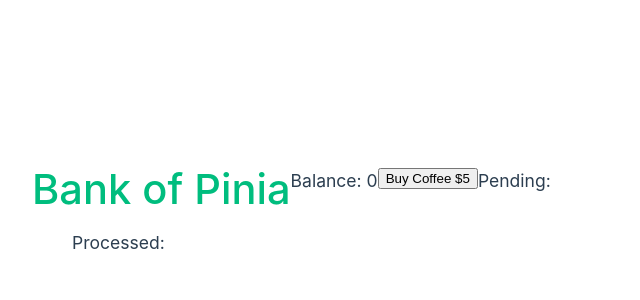
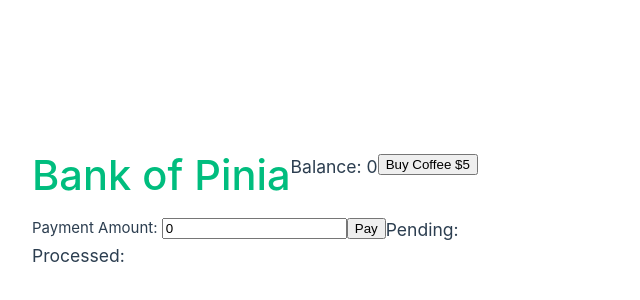
Before and after one commit to avan2s/vue_pinia, a Vue app: page / in a window 1280 px wide. Shown: the part 188-488 px from the top of the page, without its empty margins (0-640 px from the left). Built offline with nearby package versions, Linux system fonts and the light colour scheme.

Commit message:
add action to pay

```diff
--- a/src/App.vue
+++ b/src/App.vue
@@ -1,15 +1,25 @@
 <script setup lang="ts">
+import { ref } from "vue";
 import HelloWorld from "./components/HelloWorld.vue";
 import { useBankAccountStore } from "./stores/bankAccount";
 const store = useBankAccountStore();
 
 store.$onAction(({ name, store, after }) => {
-  after(result => {
-    if (result && name === "charge") {
-      store.processTransaction(result);
+  after((result) => {
+    if (result && ['charge','pay'].includes(name)) {
+      store.processTransaction(result as number);
     }
   });
 });
+
+const payAmount = ref(0);
+
+const submitPayment = () => {
+  if (payAmount.value) {
+    store.pay(payAmount.value);
+    payAmount.value = 0;
+  }
+};
 </script>
 
 <template>
@@ -20,11 +30,15 @@ store.$onAction(({ name, store, after }) => {
       <h3>Balance: {{ store.runningBalance }}</h3>
 
       <button @click="store.charge(5)">Buy Coffee $5</button>
+      <div>
+        Payment Amount: <input type="number" v-model="payAmount" />
+        <button @click="submitPayment">Pay</button>
+      </div>
 
       <h3>Pending:</h3>
       <ul>
         <li v-for="item in store.pendingTransactions" :key="item.id">
-          ${{ item.amount }}
+          $ {{ item.amount }}
         </li>
       </ul>
 
--- a/src/stores/bankAccount.ts
+++ b/src/stores/bankAccount.ts
@@ -30,6 +30,16 @@ export const useBankAccountStore = defineStore('bankAccount', {
             });
             return id;
         },
+        pay(amount: number): number {
+            const id = Date.now();
+            this.transactions.push({
+                id,
+                type: 'payment',
+                amount: -amount,
+                status: 'pending'
+            });
+            return id;
+        },
         processTransaction(transactionId: number) {
             setTimeout(() => {
                 this.transactions = this.transactions.map((t) => {
```
